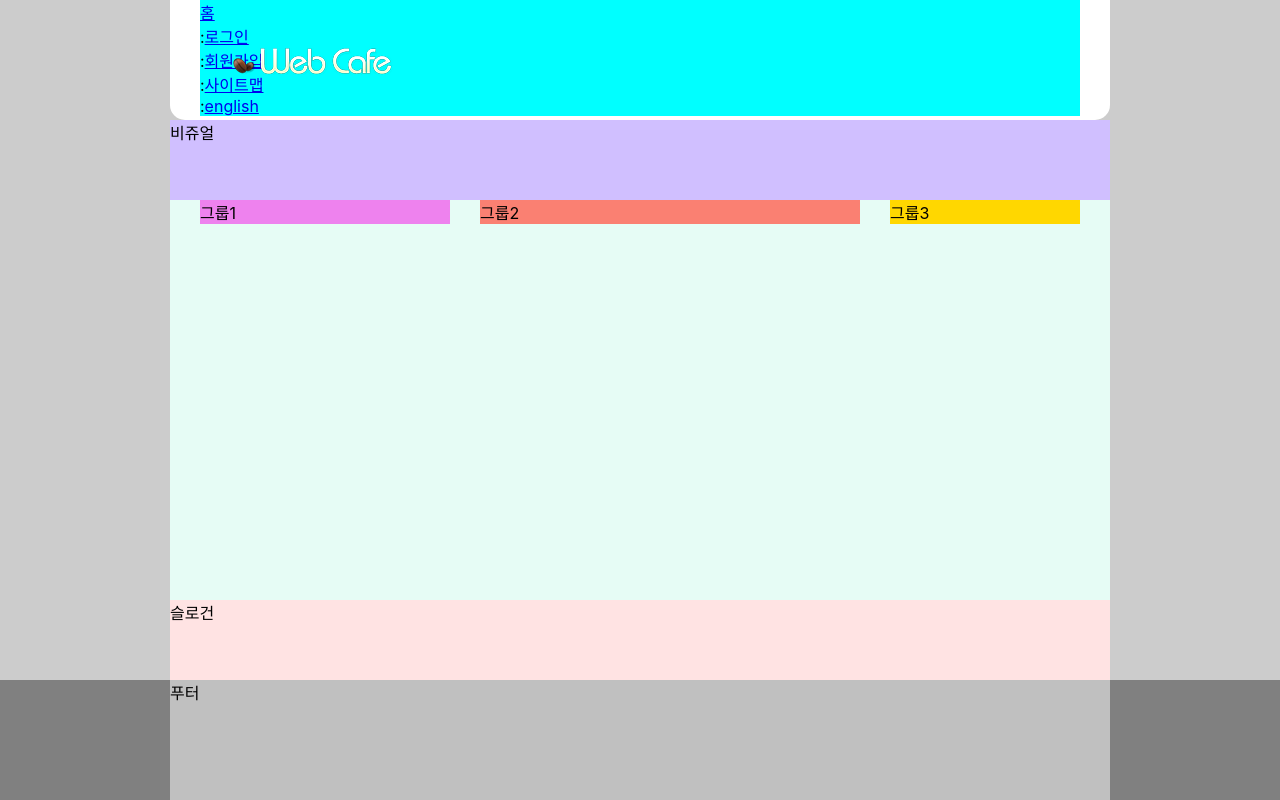
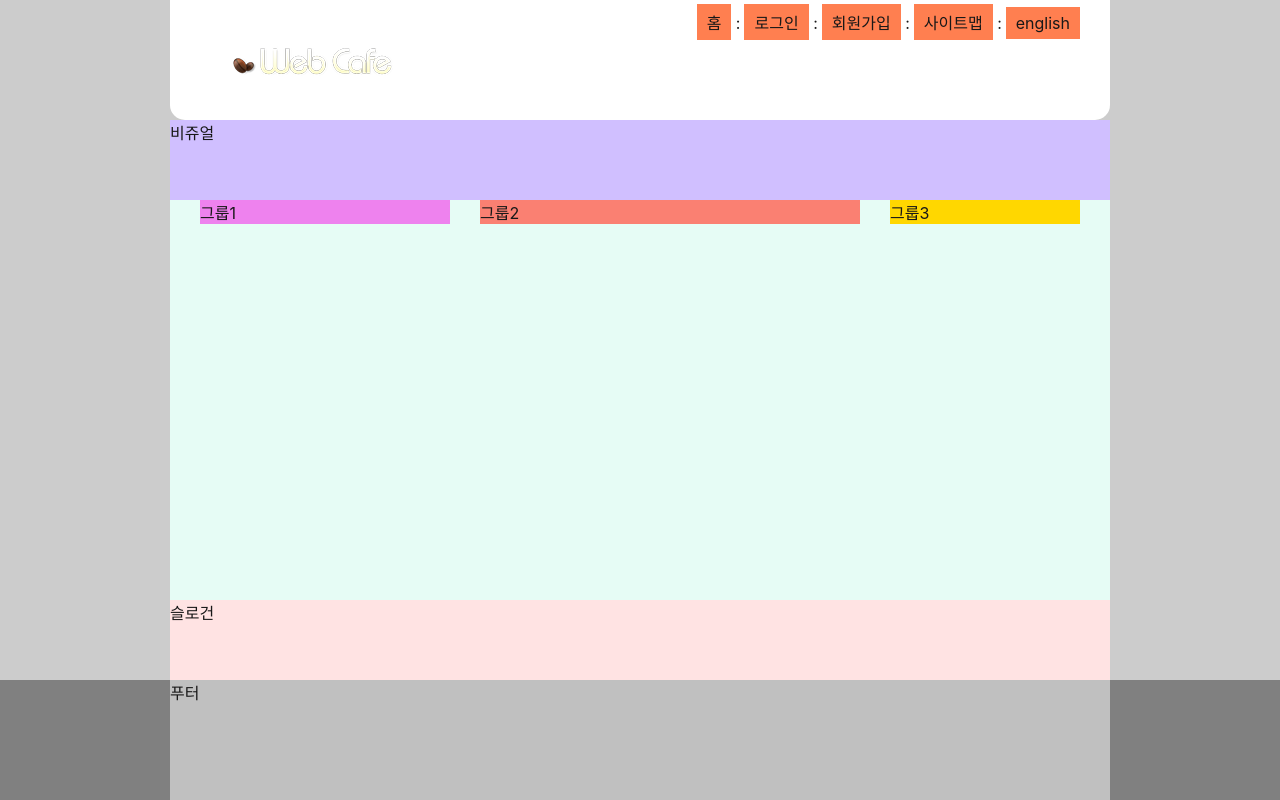
Before and after one commit to lulla-by/HTML5, a plain HTML site: page index.html in a window 1280 px wide. Drawn offline with Linux system fonts and the light colour scheme; a web font is replaced by a local one.

Commit message:
텍스트 링크 모음 일부 디자인

```diff
--- a/styles/style.css
+++ b/styles/style.css
@@ -4,8 +4,14 @@
 *, *::before, *::after {
   box-sizing: border-box;
 }
+/* 링크스타일 */
+a{
+  color: inherit;
+ text-decoration: none;
+}
 /* 본문 스타일 */
 body {
+  color:#181818;
   background: #ccc;
   font-family: "Pretendard Variable", Pretendard, -apple-system, BlinkMacSystemFont, system-ui, Roboto, "Helvetica Neue", "Segoe UI", "Apple SD Gothic Neo", "Noto Sans KR", "Malgun Gothic", "Apple Color Emoji", "Segoe UI Emoji", "Segoe UI Symbol", sans-serif;
 }
@@ -34,7 +40,24 @@ body {
 
 /* 텍스트 링크 모음 */
 .member{
-  background-color: aqua;
+  /* background-color: aqua; */
+  text-align: right;
+  padding: 4px 0;
+}
+
+.member li{
+  /* background-color: pink;  */
+  display: inline-block;
+}
+
+.member a{
+  background-color:coral;
+  padding: 6px 10px;
+  display: inherit;
+}
+
+.divider{
+  margin-right: 4px;
 }
 
 /* 비주얼 */
```
